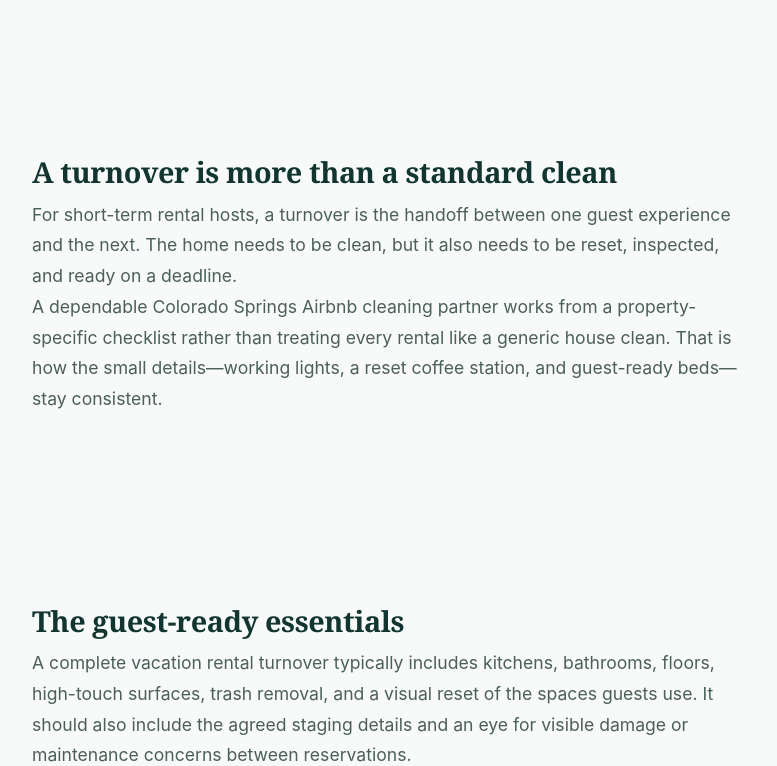
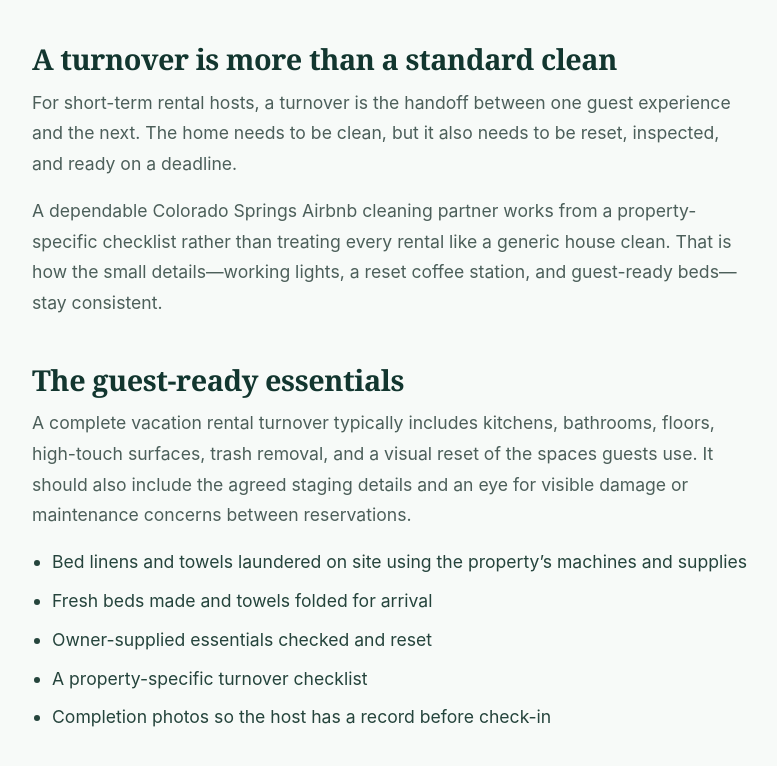
Before and after one commit to phort6n2/peak-turnover-cleaning, a Next.js app: page /blog/airbnb-turnover-cleaning-colorado-springs in a window 1280 px wide. Shown: the part 1014-1780 px from the top of the page, without its empty margins (213-990 px from the left). Built offline with nearby package versions, Linux system fonts and the light colour scheme.

Commit message:
Restore normal blog article spacing

```diff
--- a/app/site.css
+++ b/app/site.css
@@ -29,8 +29,12 @@
 .article-header { margin-bottom: 1.35rem; position: static !important; top: auto !important; }
 .article-image { border-radius: 20px; height: auto; margin: 0 0 2.25rem; width: 100%; }
 .article-content { color: #25443c; font-size: 1.1rem; line-height: 1.75; }
-.article-content h2 { color: #12362f; font-family: Georgia, serif; font-size: 1.8rem; line-height: 1.15; margin: 2.3rem 0 .7rem; }
-.article-content ul { padding-left: 1.25rem; }
+/* Override the marketing site's global section padding: an article needs continuous reading rhythm. */
+.article-content section { padding: 0; }
+.article-content section + section { margin-top: 2.75rem; }
+.article-content h2 { color: #12362f; font-family: Georgia, serif; font-size: 1.8rem; line-height: 1.15; margin: 0 0 .75rem; }
+.article-content p { margin: 0 0 1rem; }
+.article-content ul { margin: .25rem 0 1rem; padding-left: 1.25rem; }
 .article-content li { margin: .5rem 0; }
 .article-cta { background: #e5f2ee; border-radius: 18px; margin-top: 2.5rem; padding: 1.7rem; }
 .article-cta h2 { margin-top: 0; }
```
